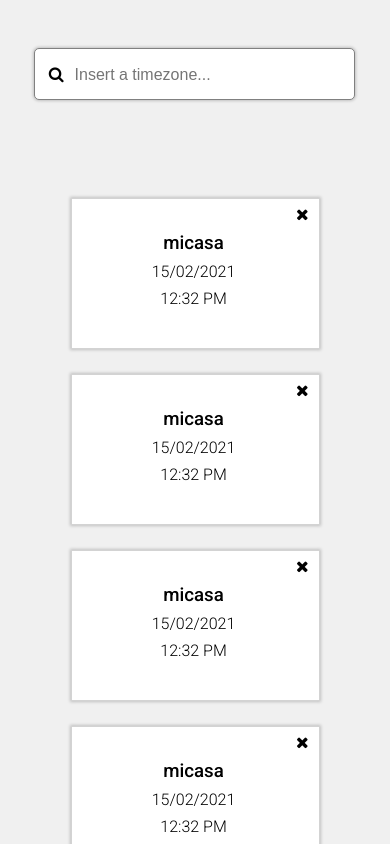
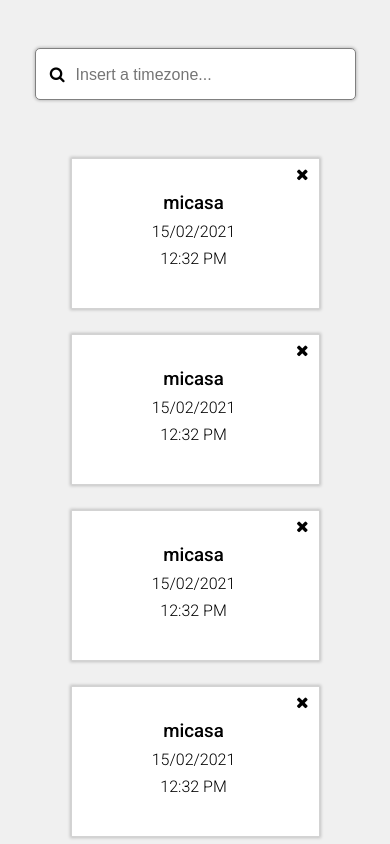
Before and after one commit to samuelfagundez/psf-coderio-interview-frontend, a React (Create React App) app: page / in a window 390 px wide. Shown: the top 844 px of the page. Built offline with nearby package versions, Linux system fonts and the light colour scheme.

Commit message:
Improving responsive

```diff
--- a/src/client/css/Timezones/PageStyles.css
+++ b/src/client/css/Timezones/PageStyles.css
@@ -7,11 +7,18 @@
 }
 
 .timezoneBoxesContainer {
-  width: 100%;
+  width: 80%;
   display: grid;
   grid-template-columns: 1fr 1fr 1fr;
   justify-content: space-around;
   flex-wrap: wrap;
+}
+
+
+@media only screen and (max-width: 1100px) {
+  .timezoneBoxesContainer {
+    width: 100%;
+    }
 }
 
 @media only screen and (max-width: 950px) {
--- a/src/client/css/Timezones/SearchbarStyles.css
+++ b/src/client/css/Timezones/SearchbarStyles.css
@@ -33,8 +33,18 @@
 }
 
 @media only screen and (max-width: 950px) {
-  .searchBarContainer {
-    width: 90%;
-    padding-right: 16px;
+    .searchBarContainer {
+        width: 90%;
+    }
+    .inputTimezone {
+        min-width: 170px;
     }
 }
+
+@media only screen and (max-width: 594px) {
+    .searchBarContainer {
+        position: relative;
+        left: -7px;
+        margin-bottom: 60px;
+    }
+}
```
